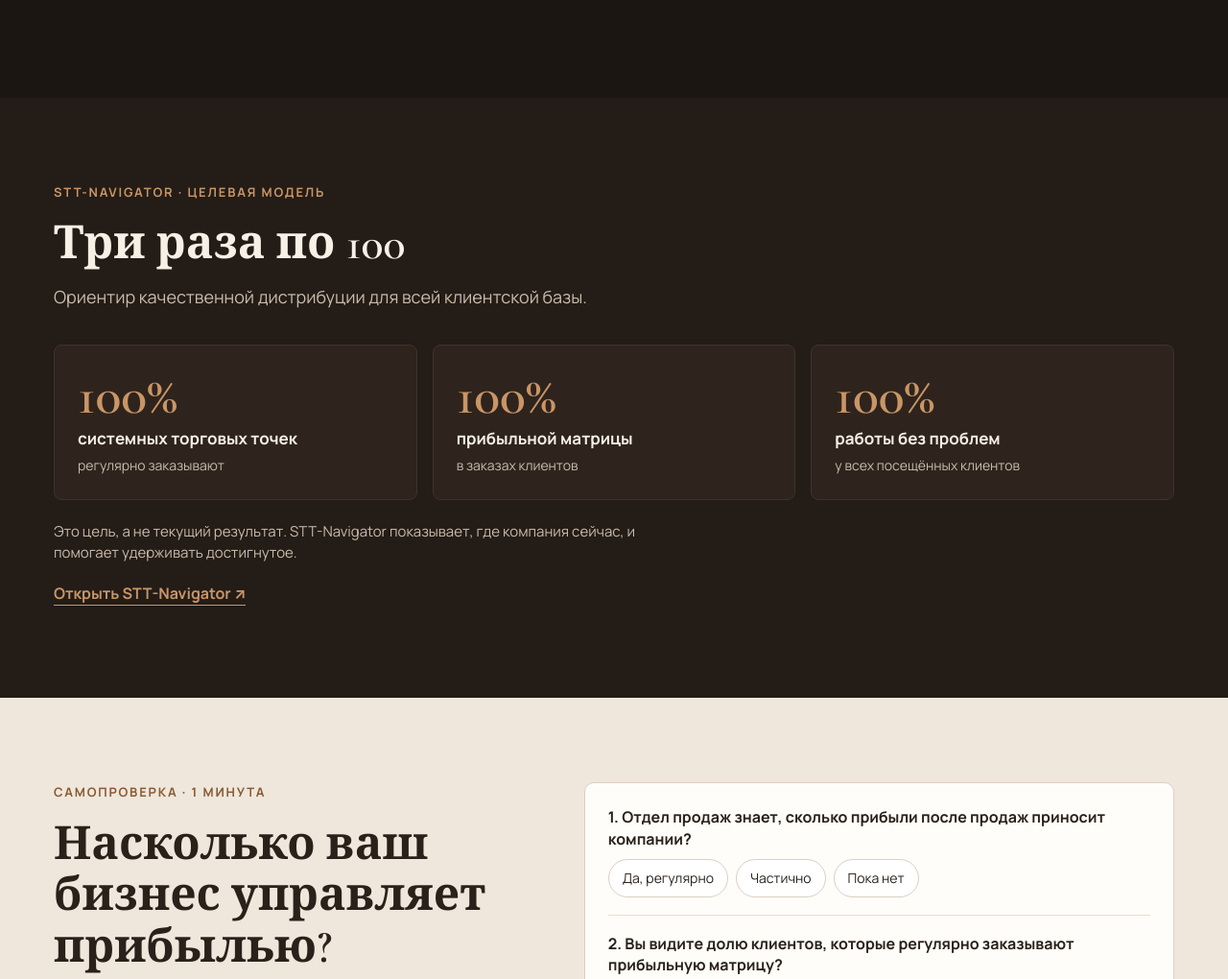
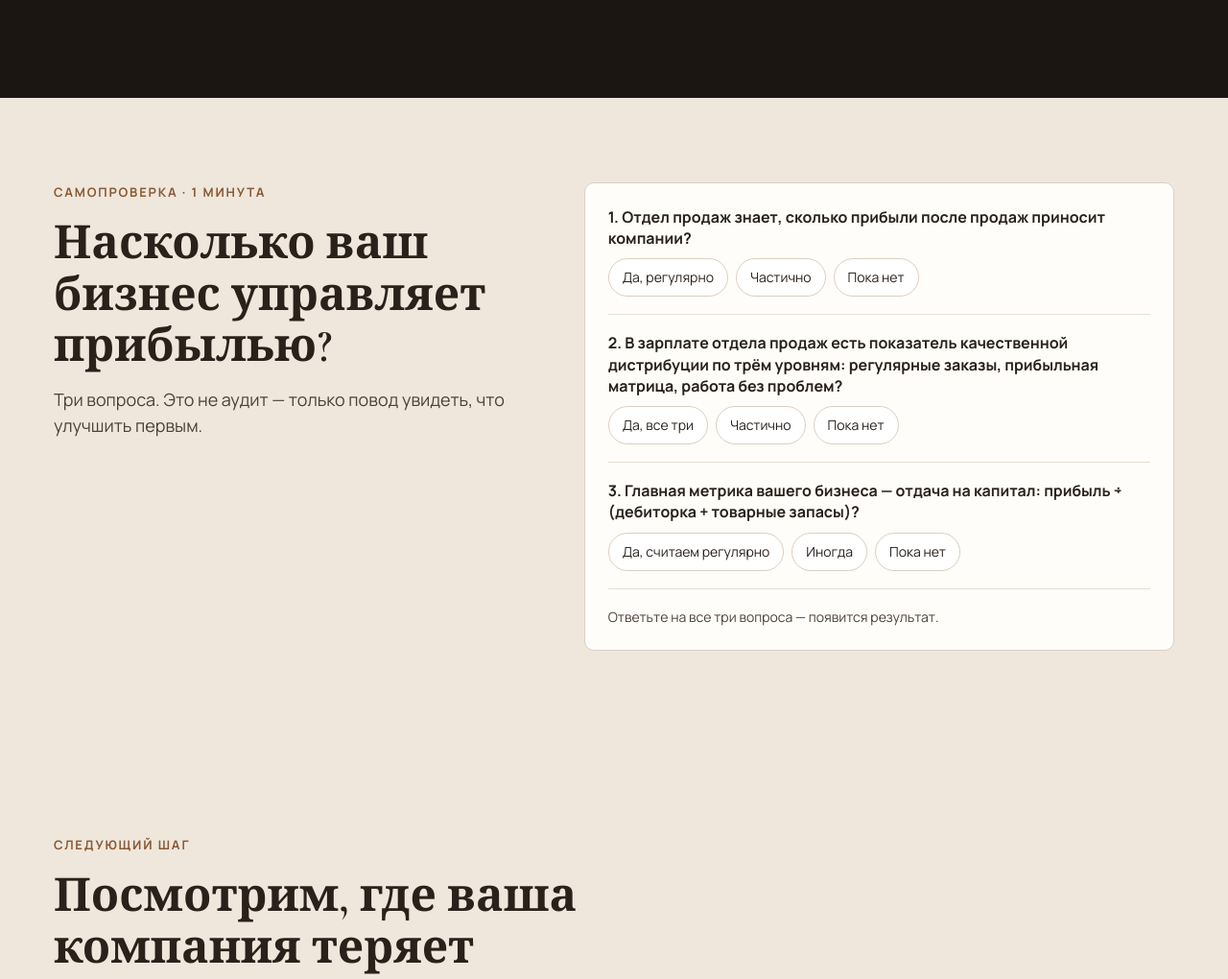
Before and after one commit to 7777kpd/pm-site, a plain HTML site: page index.html in a window 1280 px wide. Shown: the part 4694-5714 px from the top of the page at 96% size. Drawn offline with nearby package versions, Linux system fonts and the light colour scheme.

Commit message:
Update index.html

```diff
--- a/index.html
+++ b/index.html
@@ -11,8 +11,8 @@
 <link rel="apple-touch-icon" href="apple-touch-icon.png">
 <meta property="og:type" content="website">
 <meta property="og:site_name" content="Дорощук Консалтинг">
-<meta property="og:title" content="Прибыльный менеджмент">
-<meta property="og:description" content="Как сделать, чтобы рост продаж приносил прибыль, а не требовал новых денег. 10-недельный консалтинг в вашем бизнесе.">
+<meta property="og:title" content="Продажи растут. А прибыль?">
+<meta property="og:description" content="Прибыльный менеджмент для производителей и дистрибьюторов: три идеи в видео и пособии, реальный пример, обучение и консалтинг.">
 <meta property="og:url" content="https://doroshchukconsulting.com/">
 <meta property="og:image" content="https://doroshchukconsulting.com/og-image.jpg">
 <meta property="og:image:width" content="1200">
@@ -498,20 +498,6 @@ body::before { content: ""; position: fixed; inset: 0 0 auto; height: env(safe-a
   </div>
 </section>
 
-<section class="band-dark-2" id="t100">
-  <div class="wrap t100">
-    <p class="eyebrow">STT-Navigator · целевая модель</p>
-    <h2>Три раза по 100</h2>
-    <p class="t100-intro">Ориентир качественной дистрибуции для всей клиентской базы.</p>
-    <div class="t100-grid">
-      <div class="t100-card"><b>100%</b><span>системных торговых точек</span><i>регулярно заказывают</i></div>
-      <div class="t100-card"><b>100%</b><span>прибыльной матрицы</span><i>в заказах клиентов</i></div>
-      <div class="t100-card"><b>100%</b><span>работы без проблем</span><i>у всех посещённых клиентов</i></div>
-    </div>
-    <p class="t100-note">Это цель, а не текущий результат. STT-Navigator показывает, где компания сейчас, и помогает удерживать достигнутое.</p>
-    <a class="t100-link" id="stt-link" href="https://stt-navigator.com/?src=pm" target="_blank" rel="noopener">Открыть STT-Navigator ↗</a>
-  </div>
-</section>
 
 <section class="band-cream" id="test">
   <div class="wrap quiz">
@@ -522,8 +508,8 @@ body::before { content: ""; position: fixed; inset: 0 0 auto; height: env(safe-a
     </div>
     <form class="qz" id="quiz" onsubmit="return false">
       <fieldset class="qz-q" data-q="1"><legend>1. Отдел продаж знает, сколько прибыли после продаж приносит компании?</legend><div class="qz-o"><label><input type="radio" name="q1" value="0"><span>Да, регулярно</span></label><label><input type="radio" name="q1" value="1"><span>Частично</span></label><label><input type="radio" name="q1" value="2"><span>Пока нет</span></label></div></fieldset>
-      <fieldset class="qz-q" data-q="2"><legend>2. Вы видите долю клиентов, которые регулярно заказывают прибыльную матрицу?</legend><div class="qz-o"><label><input type="radio" name="q2" value="0"><span>Да, по клиентам</span></label><label><input type="radio" name="q2" value="1"><span>Только в целом</span></label><label><input type="radio" name="q2" value="2"><span>Пока нет</span></label></div></fieldset>
-      <fieldset class="qz-q" data-q="3"><legend>3. Вы фиксируете проблемы всех посещённых клиентов?</legend><div class="qz-o"><label><input type="radio" name="q3" value="0"><span>Да, системно</span></label><label><input type="radio" name="q3" value="1"><span>Выборочно</span></label><label><input type="radio" name="q3" value="2"><span>Пока нет</span></label></div></fieldset>
+      <fieldset class="qz-q" data-q="2"><legend>2. В зарплате отдела продаж есть показатель качественной дистрибуции по трём уровням: регулярные заказы, прибыльная матрица, работа без проблем?</legend><div class="qz-o"><label><input type="radio" name="q2" value="0"><span>Да, все три</span></label><label><input type="radio" name="q2" value="1"><span>Частично</span></label><label><input type="radio" name="q2" value="2"><span>Пока нет</span></label></div></fieldset>
+      <fieldset class="qz-q" data-q="3"><legend>3. Главная метрика вашего бизнеса — отдача на капитал: прибыль ÷ (дебиторка + товарные запасы)?</legend><div class="qz-o"><label><input type="radio" name="q3" value="0"><span>Да, считаем регулярно</span></label><label><input type="radio" name="q3" value="1"><span>Иногда</span></label><label><input type="radio" name="q3" value="2"><span>Пока нет</span></label></div></fieldset>
       <div class="qz-res" id="quiz-res" hidden>
         <p class="qz-verdict" id="quiz-verdict"></p>
         <p class="qz-sub">Получите короткий разбор ответов — с чего начать в вашей компании:</p>
@@ -634,7 +620,7 @@ body::before { content: ""; position: fixed; inset: 0 0 auto; height: env(safe-a
   });
 
   /* Самопроверка */
-  var TOPICS = ['прибыльность продаж', 'прибыльная матрица в заказах', 'работа с клиентами без проблем'];
+  var TOPICS = ['прибыльность продаж', 'мотивация на качественную дистрибуцию', 'отдача на капитал'];
   var quiz = document.getElementById('quiz');
   if (quiz) quiz.addEventListener('change', function () {
     var ans = [1, 2, 3].map(function (n) { var c = quiz.querySelector('input[name="q' + n + '"]:checked'); return c ? +c.value : -1; });
```
